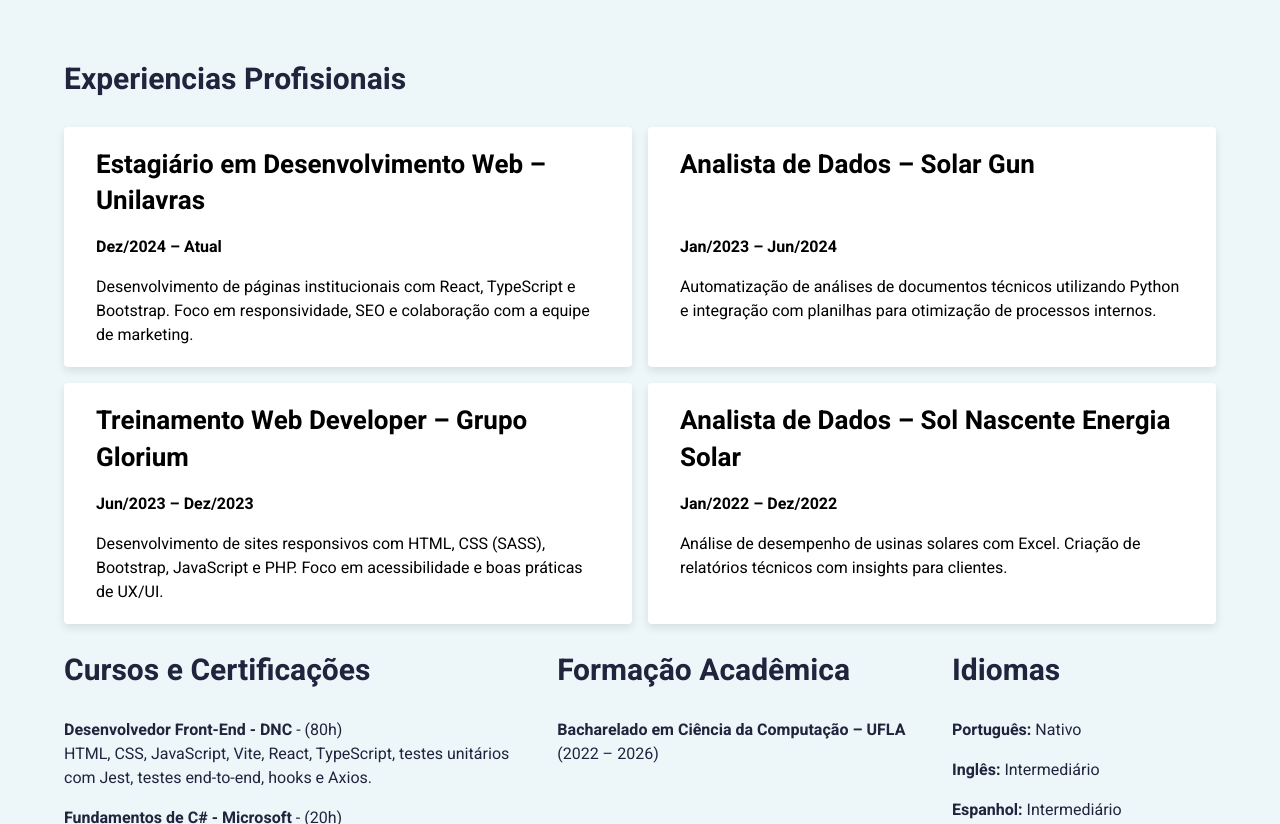
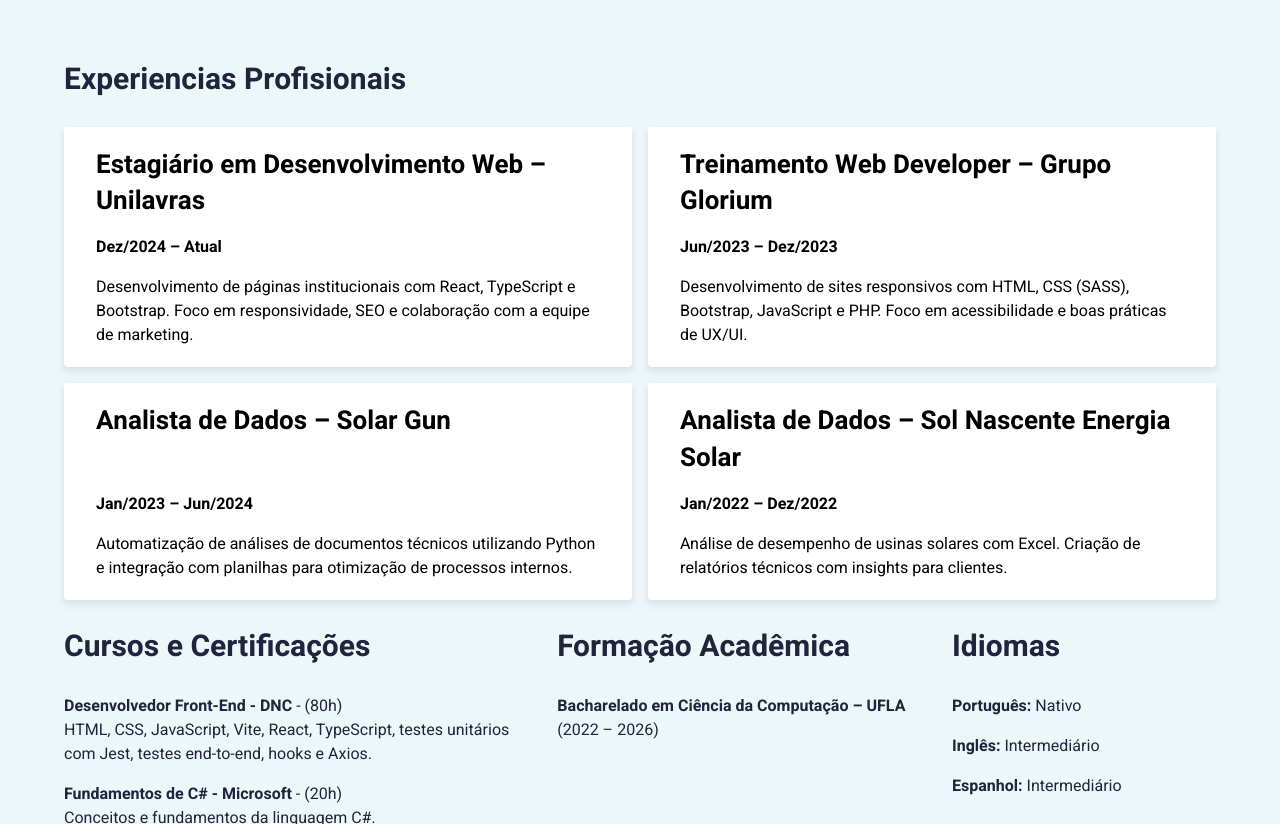
Before and after one commit to JPAzeverde/Portifolio, a React (Vite) app: page /curriculo in a window 1280 px wide. Shown: the part 749-1573 px from the top of the page. Built offline with nearby package versions, Linux system fonts and the light colour scheme.

Commit message:
Correçao dos textos dos idiomas

```diff
--- a/src/components/CurriculoSection.tsx
+++ b/src/components/CurriculoSection.tsx
@@ -145,14 +145,14 @@ export function CurriculoSection() {
                     descricao: `${translations.curriculum.experience0.description}`,
                     },
                     {
+                    cargo: `${translations.curriculum.experience2.position}`,
+                    periodo: `${translations.curriculum.experience2.period}`,
+                    descricao: `${translations.curriculum.experience2.description}`,
+                    },
+                    {
                     cargo: `${translations.curriculum.experience1.position}`,
                     periodo: `${translations.curriculum.experience1.period}`,
                     descricao: `${translations.curriculum.experience1.description}`,
-                    },
-                    {
-                    cargo: `${translations.curriculum.experience2.position}`,
-                    periodo: `${translations.curriculum.experience2.period}`,
-                    descricao: `${translations.curriculum.experience2.description}`,
                     },
                     {
                     cargo: `${translations.curriculum.experience3.position}`,
```
